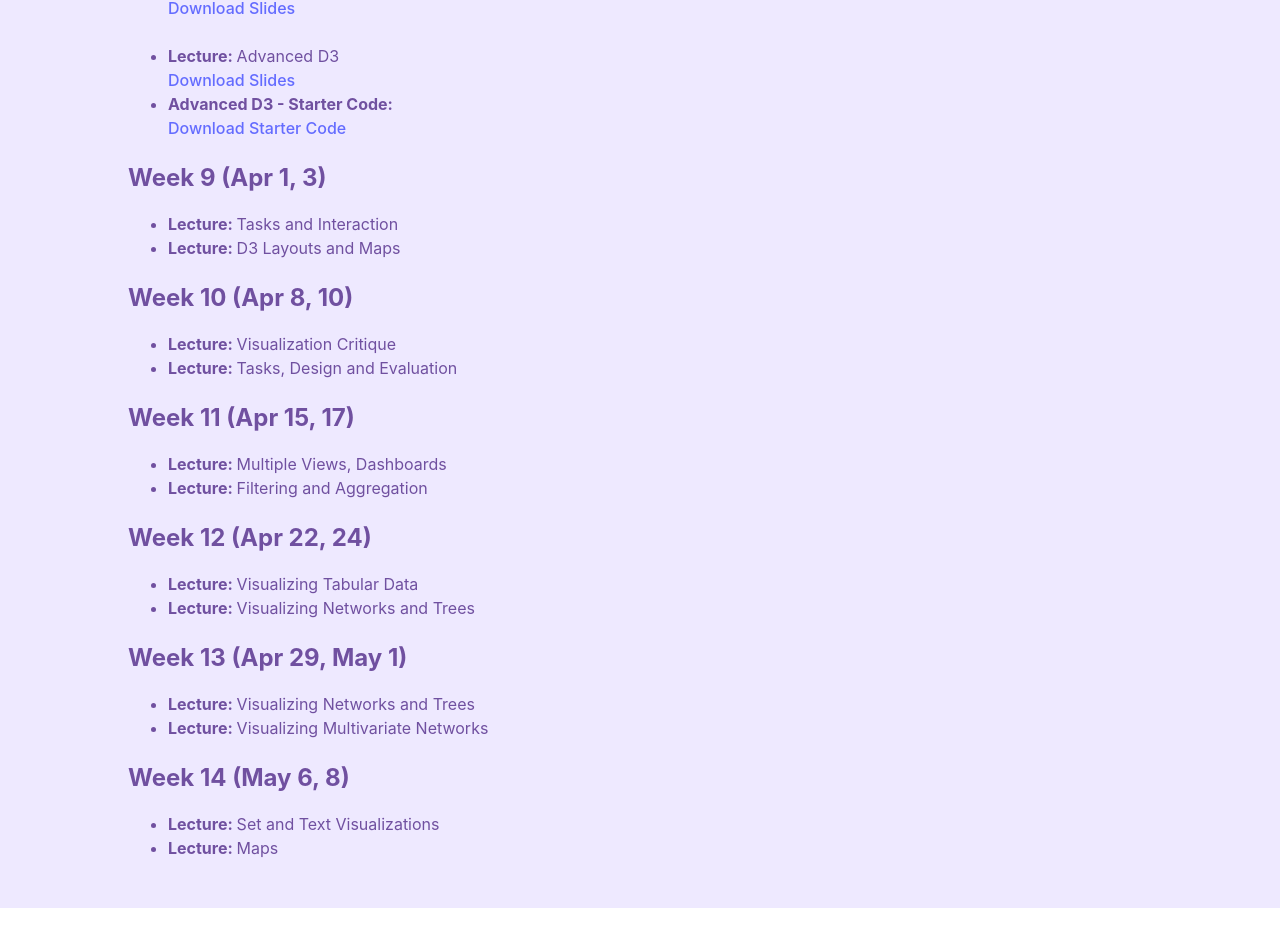
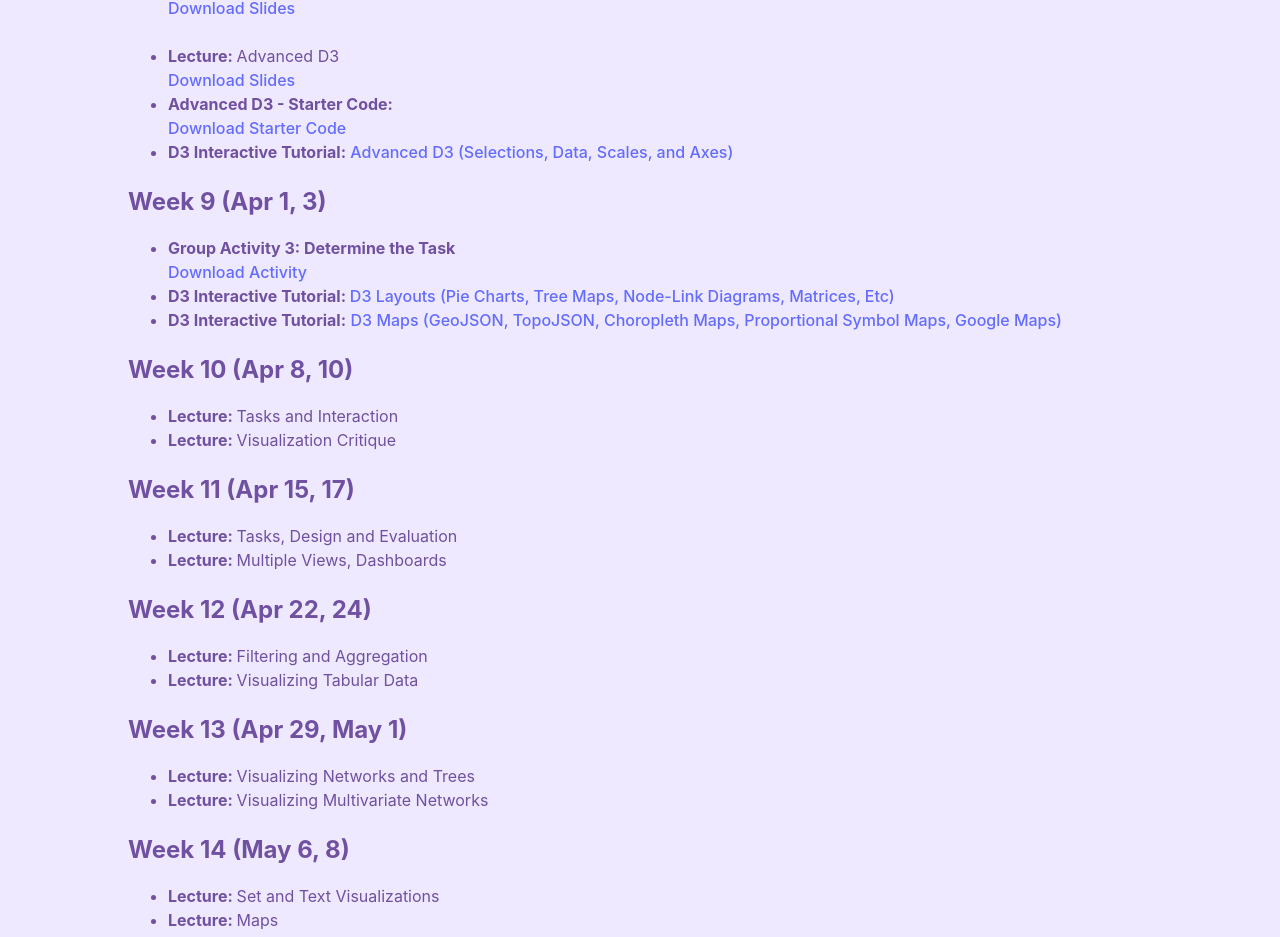
Before and after one commit to hamza-elhamdadi/cs-571-spring-2025, a React (Vite) app: page /#/schedule in a window 1280 px wide. Shown: the part 2757-3694 px from the top of the page. Before the commit the page ends 3665 px from the top, so only its background shows below. Built offline with nearby package versions, Linux system fonts and the light colour scheme.

Commit message:
added d3 tutorials and updated the schedule accordingly

```diff
--- a/src/Schedule.jsx
+++ b/src/Schedule.jsx
@@ -267,41 +267,52 @@ function Schedule() {
               downloadPdf('code/advanced_d3.zip', 'Advanced D3.zip')
             }}> Download Starter Code</a>
           </li>
+          <li>
+            <b>D3 Interactive Tutorial:</b>
+            <a href="https://www.dataviscourse.net/tutorials/lectures/lecture-advanced-d3/" target="_blank"> Advanced D3 (Selections, Data, Scales, and Axes)</a>
+          </li>
         </ul>
         <h2 className='section-header'>Week 9 (Apr 1, 3)</h2>
+        <ul>
+          <li>
+            <b>Group Activity 3: Determine the Task</b>
+            <br />
+            <a href="#/schedule" onClick={() => {
+              downloadPdf('slides/ga3.pdf', 'CS 571 - Group Activity 3 - Determine the Task.pdf')
+            }}> Download Activity</a>
+          </li>
+          <li>
+            <b>D3 Interactive Tutorial: </b> <a href="http://dataviscourse.net/tutorials/lectures/lecture-d3-layouts/" target="_blank">D3 Layouts (Pie Charts, Tree Maps, Node-Link Diagrams, Matrices, Etc)</a>
+          </li>
+          <li>
+            <b>D3 Interactive Tutorial:</b> <a href="http://dataviscourse.net/tutorials/lectures/lecture-maps/" target="_blank">D3 Maps (GeoJSON, TopoJSON, Choropleth Maps, Proportional Symbol Maps, Google Maps)</a>
+          </li>
+        </ul>
+        <h2 className='section-header'>Week 10 (Apr 8, 10)</h2>
         <ul>
           <li>
             <b>Lecture: </b> Tasks and Interaction
           </li>
           <li>
-            <b>Lecture: </b> D3 Layouts and Maps
-          </li>
-        </ul>
-        <h2 className='section-header'>Week 10 (Apr 8, 10)</h2>
-        <ul>
-         <li>
             <b>Lecture: </b> Visualization Critique
-          </li>
-          <li>
-            <b>Lecture: </b> Tasks, Design and Evaluation
           </li>
         </ul>
         <h2 className='section-header'>Week 11 (Apr 15, 17)</h2>
         <ul>
           <li>
-            <b>Lecture: </b> Multiple Views, Dashboards
+            <b>Lecture: </b> Tasks, Design and Evaluation
           </li>
           <li>
-            <b>Lecture: </b> Filtering and Aggregation
+            <b>Lecture: </b> Multiple Views, Dashboards
           </li>
         </ul>
         <h2 className='section-header'>Week 12 (Apr 22, 24)</h2>
         <ul>
           <li>
-            <b>Lecture: </b> Visualizing Tabular Data
+            <b>Lecture: </b> Filtering and Aggregation
           </li>
           <li>
-            <b>Lecture: </b> Visualizing Networks and Trees
+            <b>Lecture: </b> Visualizing Tabular Data
           </li>
         </ul>
         <h2 className='section-header'>Week 13 (Apr 29, May 1)</h2>
```
